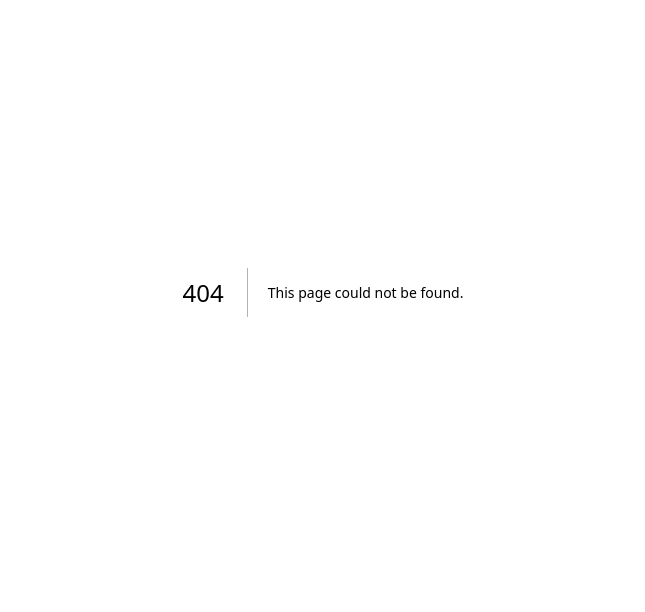
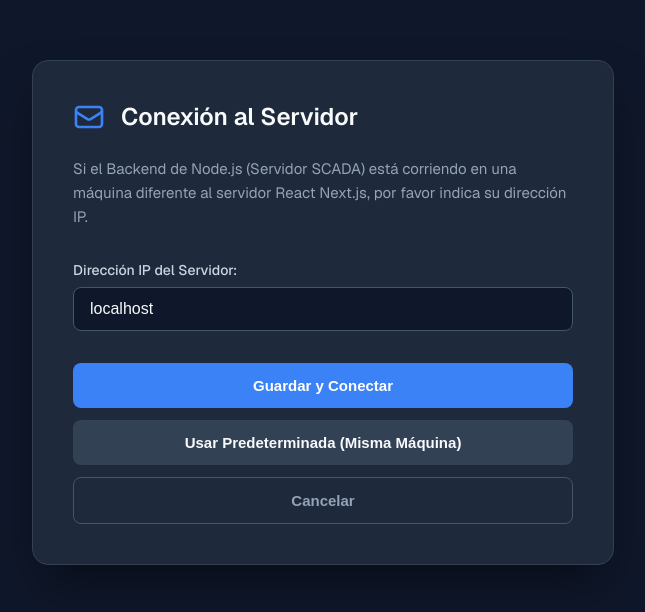
Before and after one commit to Giovi-22/plc-library-componets, a Next.js app: page /config in a window 1280 px wide. Before the commit this address had no page. Shown: the part 108-720 px from the top of the page, without its empty margins (317-962 px from the left). Built offline with nearby package versions, Linux system fonts and the light colour scheme.

Commit message:
Frontend: Add dynamic IP configuration page for remote PLC server connectivity

```diff
--- /dev/null
+++ b/src/app/config/page.tsx
@@ -0,0 +1,168 @@
+'use client';
+
+import { useState, useEffect } from 'react';
+import { useRouter } from 'next/navigation';
+
+export default function ConfigPage() {
+  const [ip, setIp] = useState('');
+  const router = useRouter();
+
+  useEffect(() => {
+    // Cargar la IP actual si ya fue configurada, si no, usar el hostname actual
+    const savedIp = localStorage.getItem('SCADA_SERVER_IP');
+    if (savedIp) {
+      setIp(savedIp);
+    } else {
+      setIp(window.location.hostname);
+    }
+  }, []);
+
+  const handleSave = () => {
+    if (ip.trim() === '') {
+      localStorage.removeItem('SCADA_SERVER_IP');
+    } else {
+      localStorage.setItem('SCADA_SERVER_IP', ip);
+    }
+
+    // Forzar una recarga para que los componentes y websockets reinicien la conexión
+    window.location.href = '/';
+  };
+
+  const handleReset = () => {
+    localStorage.removeItem('SCADA_SERVER_IP');
+    setIp(window.location.hostname);
+  };
+
+  return (
+    <div style={styles.container}>
+      <div style={styles.card}>
+        <div style={styles.header}>
+          <svg style={styles.icon} viewBox="0 0 24 24" fill="none" stroke="currentColor" strokeWidth="2">
+            <path strokeLinecap="round" strokeLinejoin="round" d="M21.75 6.75v10.5a2.25 2.25 0 01-2.25 2.25h-15a2.25 2.25 0 01-2.25-2.25V6.75m19.5 0A2.25 2.25 0 0019.5 4.5h-15a2.25 2.25 0 00-2.25 2.25m19.5 0v.243a2.25 2.25 0 01-1.07 1.916l-7.5 4.615a2.25 2.25 0 01-2.36 0L3.32 8.91a2.25 2.25 0 01-1.07-1.916V6.75" />
+          </svg>
+          <h1 style={styles.title}>Conexión al Servidor</h1>
+        </div>
+
+        <p style={styles.subtitle}>
+          Si el Backend de Node.js (Servidor SCADA) está corriendo en una máquina diferente
+          al servidor React Next.js, por favor indica su dirección IP.
+        </p>
+
+        <div style={styles.formGroup}>
+          <label style={styles.label}>Dirección IP del Servidor:</label>
+          <input
+            type="text"
+            placeholder="Ej: 192.168.0.10"
+            value={ip}
+            onChange={(e) => setIp(e.target.value)}
+            style={styles.input}
+          />
+        </div>
+
+        <div style={styles.buttonGroup}>
+          <button onClick={handleSave} style={{...styles.btn, ...styles.btnPrimary}}>
+            Guardar y Conectar
+          </button>
+          <button onClick={handleReset} style={{...styles.btn, ...styles.btnSecondary}}>
+            Usar Predeterminada (Misma Máquina)
+          </button>
+          <button onClick={() => router.push('/')} style={{...styles.btn, ...styles.btnGhost}}>
+            Cancelar
+          </button>
+        </div>
+      </div>
+    </div>
+  );
+}
+
+const styles = {
+  container: {
+    minHeight: '100vh',
+    display: 'flex',
+    alignItems: 'center',
+    justifyContent: 'center',
+    backgroundColor: '#0f172a',
+    fontFamily: '"Geist", "Inter", sans-serif',
+    padding: '20px'
+  },
+  card: {
+    backgroundColor: '#1e293b',
+    borderRadius: '16px',
+    padding: '40px',
+    width: '100%',
+    maxWidth: '500px',
+    boxShadow: '0 25px 50px -12px rgba(0, 0, 0, 0.5)',
+    border: '1px solid #334155'
+  },
+  header: {
+    display: 'flex',
+    alignItems: 'center',
+    gap: '16px',
+    marginBottom: '24px'
+  },
+  icon: {
+    width: '32px',
+    height: '32px',
+    color: '#3b82f6'
+  },
+  title: {
+    margin: 0,
+    fontSize: '24px',
+    fontWeight: '600',
+    color: '#f8fafc'
+  },
+  subtitle: {
+    color: '#94a3b8',
+    fontSize: '15px',
+    lineHeight: '1.6',
+    marginBottom: '32px'
+  },
+  formGroup: {
+    display: 'flex',
+    flexDirection: 'column' as const,
+    gap: '8px',
+    marginBottom: '32px'
+  },
+  label: {
+    color: '#cbd5e1',
+    fontWeight: '500',
+    fontSize: '14px'
+  },
+  input: {
+    padding: '12px 16px',
+    borderRadius: '8px',
+    backgroundColor: '#0f172a',
+    border: '1px solid #475569',
+    color: '#f8fafc',
+    fontSize: '16px',
+    outline: 'none',
+    transition: 'border-color 0.2s',
+  },
+  buttonGroup: {
+    display: 'flex',
+    flexDirection: 'column' as const,
+    gap: '12px'
+  },
+  btn: {
+    padding: '14px',
+    borderRadius: '8px',
+    fontWeight: '600',
+    fontSize: '15px',
+    cursor: 'pointer',
+    border: 'none',
+    transition: 'all 0.2s'
+  },
+  btnPrimary: {
+    backgroundColor: '#3b82f6',
+    color: '#ffffff',
+  },
+  btnSecondary: {
+    backgroundColor: '#334155',
+    color: '#f8fafc'
+  },
+  btnGhost: {
+    backgroundColor: 'transparent',
+    color: '#94a3b8',
+    border: '1px solid #475569'
+  }
+};
--- a/src/app/page.tsx
+++ b/src/app/page.tsx
@@ -72,6 +72,21 @@ export default function Home() {
         </div>
         <div style={{ display: 'flex', gap: '1.5rem', alignItems: 'center' }}>
           <button
+            onClick={() => window.location.href = '/config'}
+            style={{
+              background: 'rgba(255,255,255,0.05)',
+              border: '1px solid rgba(255,255,255,0.1)',
+              padding: '0.6rem 1.2rem',
+              borderRadius: '0.75rem',
+              fontSize: '0.7rem',
+              fontWeight: 800,
+              color: 'rgba(255,255,255,0.5)',
+              cursor: 'pointer'
+            }}
+          >
+            ⚙️ RED
+          </button>
+          <button
             onClick={() => window.location.href = '/login'}
             style={{
               background: 'rgba(255,255,255,0.05)',
@@ -84,7 +99,7 @@ export default function Home() {
               cursor: 'pointer'
             }}
           >
-            🔑 CAMBIAR ROL
+            🔑 ROL
           </button>
           <StatusBadge status={isConnected ? 'online' : 'offline'} />
         </div>
--- a/src/lib/config.ts
+++ b/src/lib/config.ts
@@ -1,6 +1,9 @@
-// Si estás en el cliente, usa la IP actual. De lo contrario, usa localhost como fallback.
 const getBaseUrl = () => {
   if (typeof window !== 'undefined') {
+    const customIp = localStorage.getItem('SCADA_SERVER_IP');
+    if (customIp) {
+      return `http://${customIp}:3001`; // Mantiene el puerto 3001 por diseño
+    }
     return `${window.location.protocol}//${window.location.hostname}:3001`;
   }
   return 'http://localhost:3001';
```
